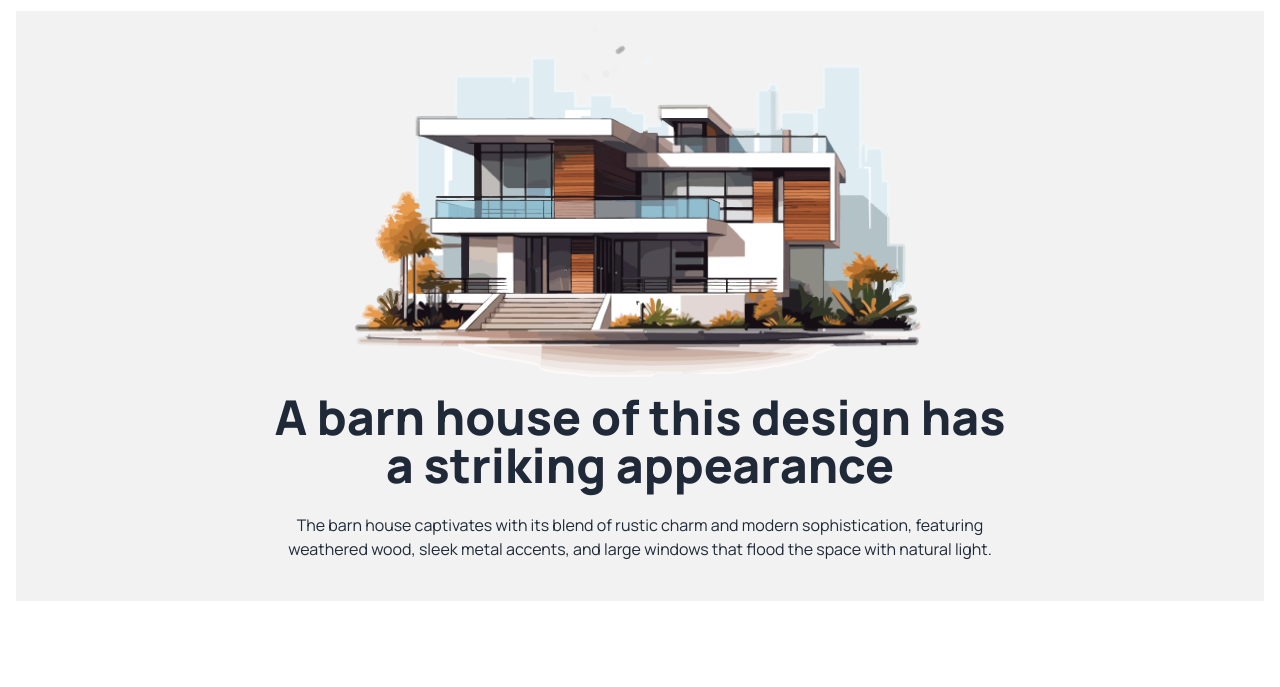
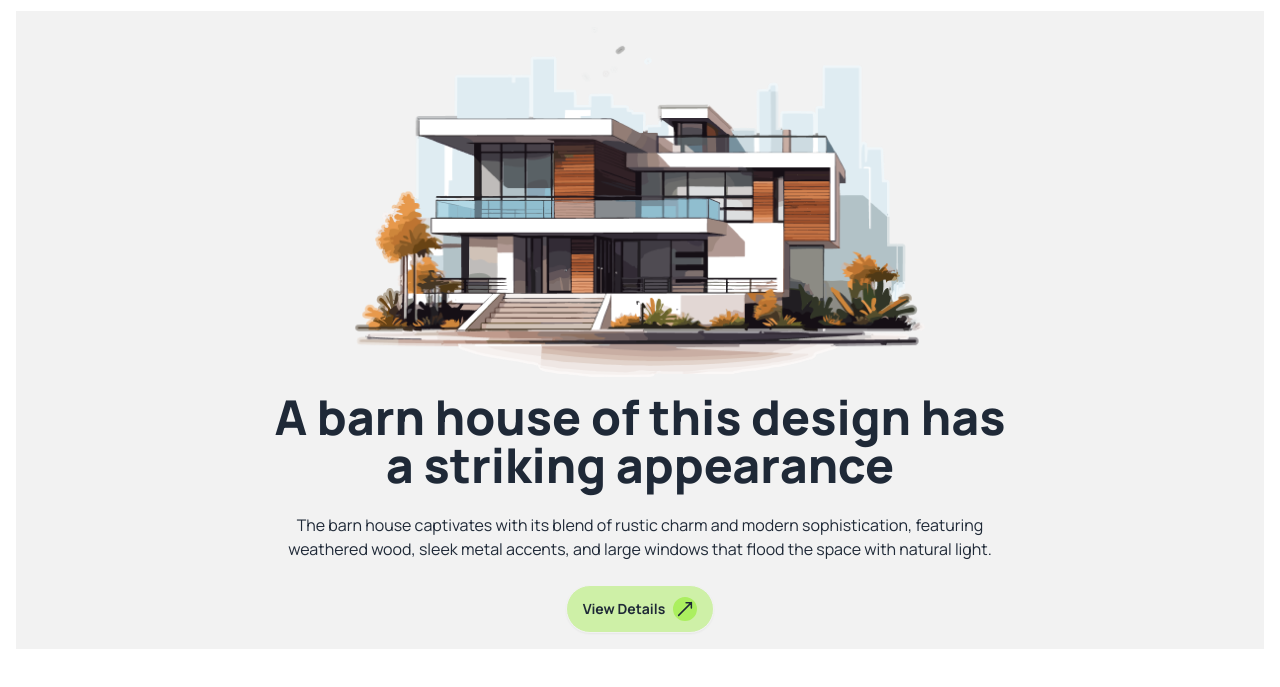
Before and after one commit to mddaf/rinterio-tailwind, a plain HTML site: page index.html in a window 1280 px wide. Shown: the part 89-776 px from the top of the page. Drawn offline with nearby package versions, Linux system fonts and the light colour scheme.

Commit message:
view button

```diff
--- a/index.html
+++ b/index.html
@@ -133,7 +133,12 @@
                         The barn house captivates with its blend of rustic charm and modern sophistication, featuring weathered
                         wood, sleek metal accents, and large windows that flood the space with natural light.
                     </p>
+                    <a class="btn rounded-[32px] bg-[#abef5f80] font-bold">View Details
 
+                        <svg xmlns="http://www.w3.org/2000/svg" fill="none" viewBox="0 0 24 24" stroke-width="1.5" stroke="currentColor" class="size-6 bg-[#ABEF5F] rounded-full -rotate-45">
+                            <path stroke-linecap="round" stroke-linejoin="round" d="M17.25 8.25 21 12m0 0-3.75 3.75M21 12H3" />
+                          </svg>
+                  </a>
                 </div>
             </div>
 
```
